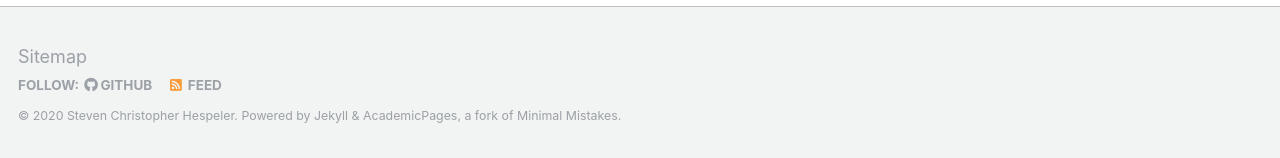
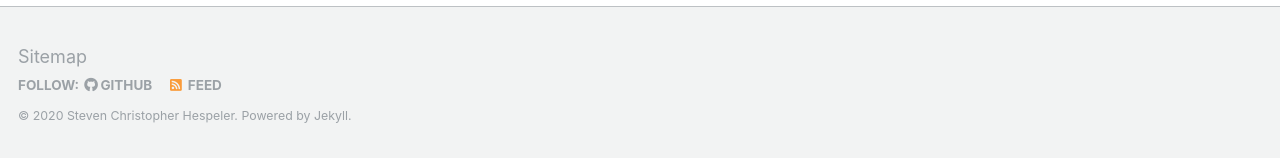
Before and after one commit to Tov-Nephesh/Tov-Nephesh.github.io, a Jekyll site: the page built from _pages/about.md, in a window 1280 px wide and 1334 px high. Shown: the part 1173-1331 px from the top of the window. Built offline with Jekyll 4.4.1, drawn with Linux system fonts in a browser that asks for light colours; some web fonts are replaced.

Commit message:
Update footer.html

```diff
--- a/_includes/footer.html
+++ b/_includes/footer.html
@@ -21,4 +21,4 @@
   </ul>
 </div>
 
-<div class="page__footer-copyright">&copy; {{ site.time | date: '%Y' }} {{ site.name | default: site.title }}. {{ site.data.ui-text[site.locale].powered_by | default: "Powered by" }} <a href="http://jekyllrb.com" rel="nofollow">Jekyll</a> &amp; <a href="https://github.com/academicpages/academicpages.github.io">AcademicPages</a>, a fork of <a href="https://mademistakes.com/work/minimal-mistakes-jekyll-theme/" rel="nofollow">Minimal Mistakes</a>.</div>
+<div class="page__footer-copyright">&copy; {{ site.time | date: '%Y' }} {{ site.name | default: site.title }}. {{ site.data.ui-text[site.locale].powered_by | default: "Powered by" }} <a href="http://jekyllrb.com" rel="nofollow">Jekyll</a>.</div>
```
